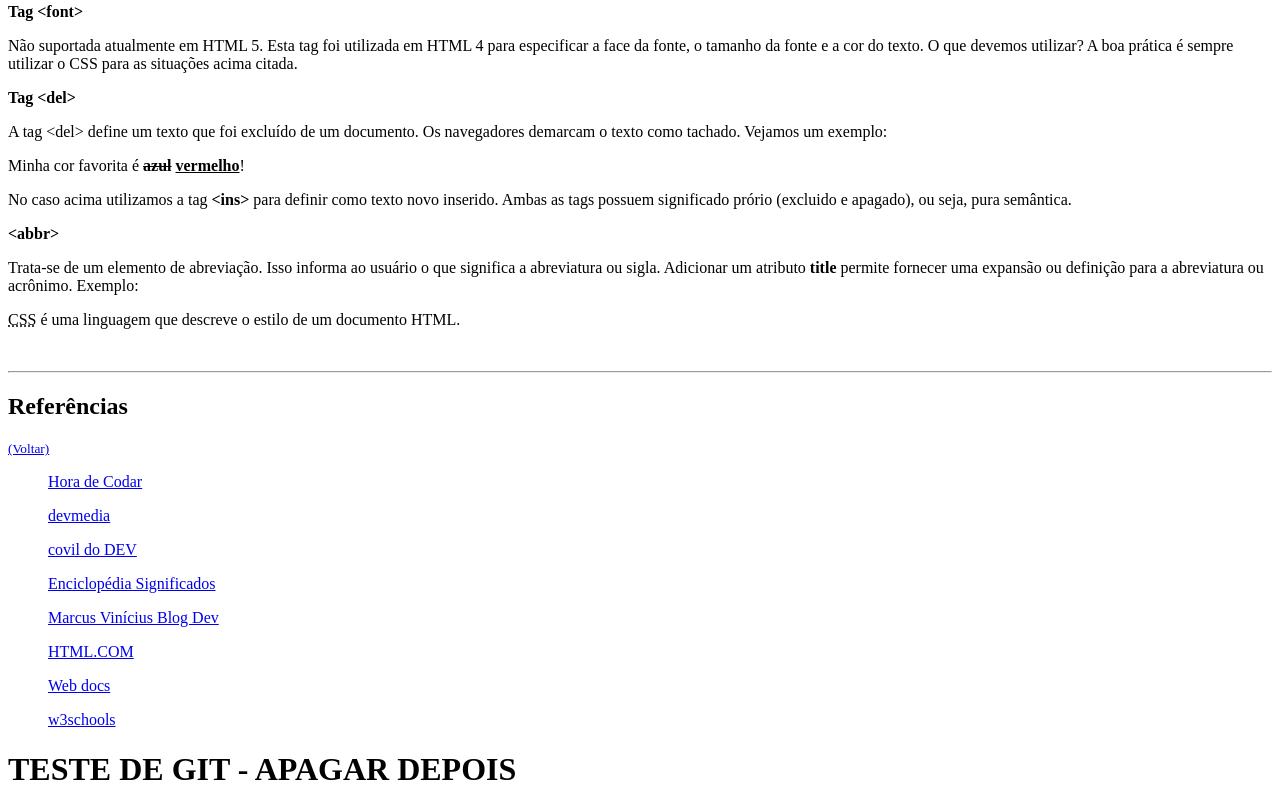
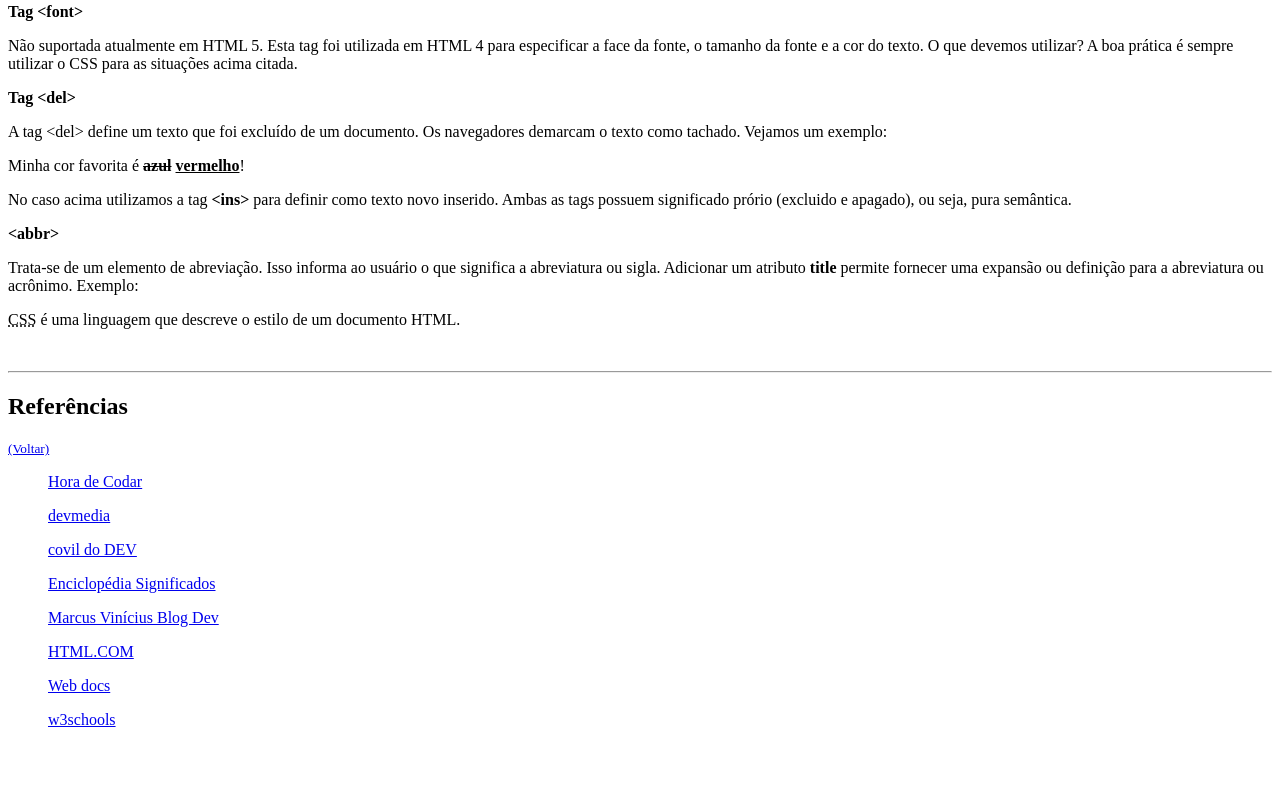
Before and after one commit to l0l0MAU/Desafios-HTML-DIO, a plain HTML site: page Desafio_01-HTML/index.html in a window 1280 px wide. Shown: the part 2440-3249 px from the top of the page. After the commit the page ends 3185 px from the top, so only its background shows below. Drawn offline with Linux system fonts and the light colour scheme.

Commit message:
Marcação original

```diff
--- a/Desafio_01-HTML/index.html
+++ b/Desafio_01-HTML/index.html
@@ -129,6 +129,5 @@
         <blockquote><a href="https://html.com/">HTML.COM</a></blockquote>
         <blockquote><a href="https://developer.mozilla.org/pt-BR/docs/Web/HTML/Element/a">Web docs</a></blockquote>
         <blockquote><a href="https://www.w3schools.com/TAGS/">w3schools</a></blockquote>
-        <h1>TESTE DE GIT - APAGAR DEPOIS</h1>
     </body>
 </html>
```
